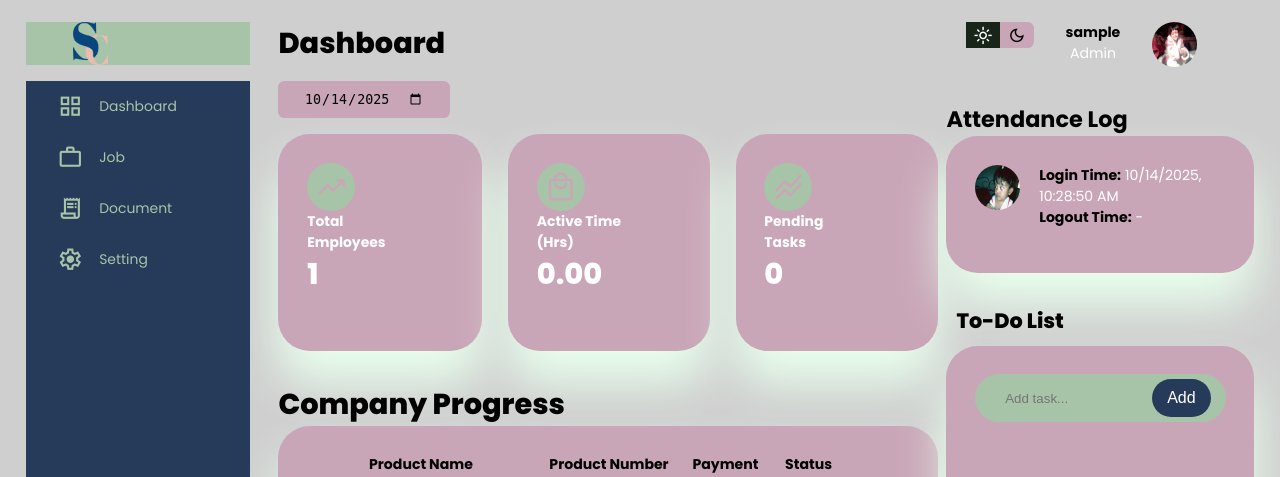
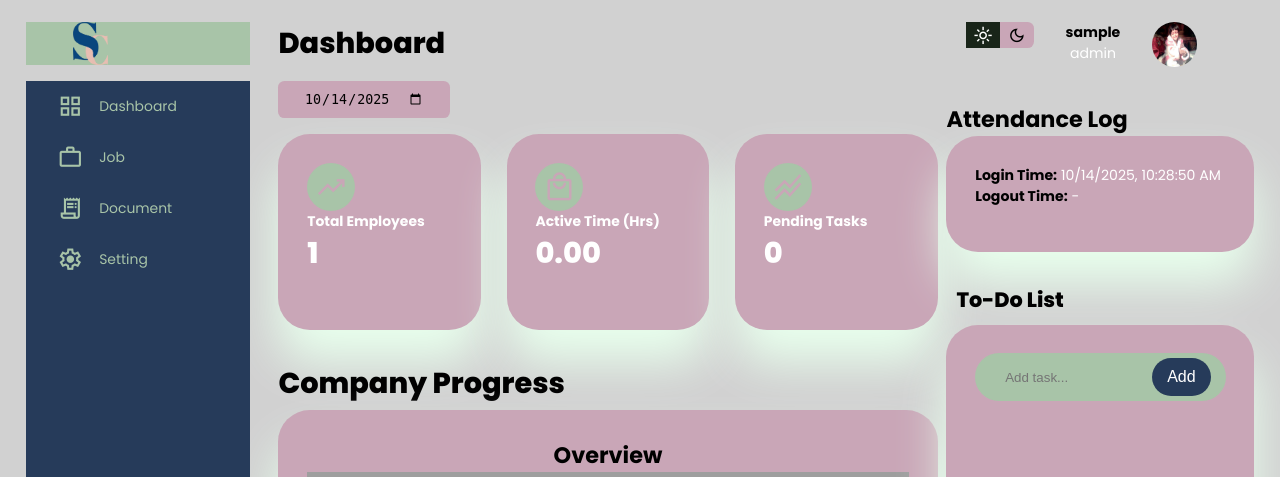
Before and after one commit to BadamiMas/SecureCorp-ICSP-, a Flask app: template templates/test.html in a window 1280 px wide. Shown: the top 477 px of the page. Run offline with Flask 3, Linux system fonts and the light colour scheme; the template is opened without the code that fills it: most values are stand-ins (such as "Sample title", 1, 10 or a date in 2020); some libraries are stand-ins or nearby versions; grey boxes are pictures that could not be loaded.

Commit message:
modified:   app.py 	modified:   static/css/test.css 	modified:   static/js/test.js 	modified:   templates/test.html

```diff
--- a/app.py
+++ b/app.py
@@ -132,15 +132,15 @@ def dashboard():
 
 @app.route('/acc_dashboard')
 def acc_dashboard():
-        return render_template('acc_dashboard.html', username=session['user'])
+        return render_template('acc_dashboard.html', username=session['user'], role=session.get('role', 'user'))
 
 @app.route('/head_dashboard')
 def head_dashboard():
-        return render_template('head_dashboard.html', username=session['user'])
+        return render_template('head_dashboard.html', username=session['user'], role=session.get('role', 'user'))
 
 @app.route('/hr_dashboard')
 def hr_dashboard():
-        return render_template('hr_dashboard.html', username=session['user'])
+        return render_template('hr_dashboard.html', username=session['user'], role=session.get('role', 'user'))
 
 
 @app.route('/get_total_employees')
--- a/static/css/test.css
+++ b/static/css/test.css
@@ -7,13 +7,13 @@
     --clr-success: #4dff4d;
     --clr-white: #c9a6b7; /*colour of box*/
     --clr-info-dark: #a8c4a8; /*sidemenu text*/
-    --clr-info-light: #183123; /*box shadow color dark mode*/
+    --clr-info-light: #586658; /*box shadow color dark mode*/
     --clr-dark: #000000;
     --clr-warning: #ffcc00;
     --clr-light: #e8ffed; /*box shadow color light mode*/
-    --clr-primary-variant: #1b381b;
+    --clr-primary-variant: #c9a6b7;
     --clr-dark-variant: #ffffff;
-    --clr-color-background: #cfcfcf;
+    --clr-color-background: #d1d1d1;
 
     --card-border-radius: 2rem;
     --border-radius-1: 0.4rem;
@@ -293,32 +293,30 @@ main .insights p {
 }
 
 
-/******************
-progress
-*******************/
-
-main .insights .progress {
-    position: relative;
-    width: 68px;
-    height: 68px;
-    border-radius: 50px;
-}
-
-
 
 /***************
 COMPANY PROGRESS
 *****************/
 
-main .recent_order {
+main .company_graph {
     margin-top: 2rem;
 }
 
-main .recent_order h2 {
+main .company_graph h2 {
     color: var(--clr-dark);
+    display: flex;
+    align-items: center;
+    justify-content: center;
 }
 
-main .recent_order .table-container {
+main .company_graph .charts {
+    display: grid;
+    grid-template-columns: 1fr;
+    gap: 20px;
+    margin-top: 5px;
+}
+
+main .company_graph .charts .charts-card {
     max-height: 60vh; /* adjust height as needed */
     overflow-y: auto;
     background-color: var(--clr-white);
@@ -444,7 +417,7 @@ RECENT UPDATES
 
 .right .recent_updates .update {
     display: grid;
-    grid-template-columns: 3rem auto;
+    grid-template-columns: 1fr;
     gap: 1rem;
     margin-bottom: 1rem;
 }
--- a/static/js/test.js
+++ b/static/js/test.js
@@ -164,3 +164,46 @@ function calculateActiveTime() {
 }
 
 setInterval(calculateActiveTime, 60000); // Update active hours every min
+
+
+
+// Define the chart function
+function drawVisualization() {
+  const data = google.visualization.arrayToDataTable([
+    ['Month', 'Cash Flow (SGD)', 'Recruitment (People)', 'Average'],
+    ['Jan',  12000, 3, 615],
+    ['Feb',  15000, 5, 682],
+    ['Mar',  8000, 2, 623],
+    ['Apr',  18000, 6, 609],
+    ['May',  14000, 4, 570]
+  ]);
+
+  const options = {
+    vAxes: {
+      0: { title: 'Cash Flow (SGD)', textStyle: { color: '#333' } },
+      1: { title: 'Recruitment (People)', textStyle: { color: '#333' } }
+    },
+    hAxis: { title: 'Month' },
+    seriesType: 'bars',
+    series: {
+      0: { targetAxisIndex: 0, color: '#2962ff' }, // cash flow (bar)
+      1: { type: 'line', targetAxisIndex: 1, color: '#00c853' } // recruitment (line)
+    },
+    backgroundColor: 'transparent',
+    chartArea: { width: '80%', height: '70%' },
+    legend: { position: 'bottom' }
+  };
+
+  const chart = new google.visualization.ComboChart(
+    document.getElementById('chart_div')
+  );
+  chart.draw(data, options);
+}
+
+// Load Google Charts
+google.charts.load('current', { packages: ['corechart'] });
+google.charts.setOnLoadCallback(drawVisualization);
+
+// Window resize
+window.addEventListener('resize', drawVisualization);
+setInterval(drawVisualization, 60000);
--- a/templates/test.html
+++ b/templates/test.html
@@ -5,6 +5,34 @@
     <title>Dashboard</title>
     <link rel="stylesheet" href="https://fonts.googleapis.com/css2?family=Material+Symbols+Outlined:opsz,wght,FILL,GRAD@24,400,0,0" />
     <link rel="stylesheet" href="{{ url_for('static', filename='css/test.css') }}">
+    <script type="text/javascript" src="https://www.gstatic.com/charts/loader.js"></script>
+    <script type="text/javascript">
+      google.charts.load('current', {'packages':['corechart']});
+      google.charts.setOnLoadCallback(drawVisualization);
+
+      function drawVisualization() {
+        // Some raw data (not necessarily accurate)
+        var data = google.visualization.arrayToDataTable([
+          ['Month', 'Bolivia', 'Ecuador', 'Madagascar', 'Papua New Guinea', 'Rwanda', 'Average'],
+          ['2004/05',  165,      938,         522,             998,           450,      614.6],
+          ['2005/06',  135,      1120,        599,             1268,          288,      682],
+          ['2006/07',  157,      1167,        587,             807,           397,      623],
+          ['2007/08',  139,      1110,        615,             968,           215,      609.4],
+          ['2008/09',  136,      691,         629,             1026,          366,      569.6]
+        ]);
+
+        var options = {
+          title : 'Monthly Coffee Production by Country',
+          vAxis: {title: 'Cups'},
+          hAxis: {title: 'Month'},
+          seriesType: 'bars',
+          series: {5: {type: 'line'}}
+        };
+
+        var chart = new google.visualization.ComboChart(document.getElementById('chart_div'));
+        chart.draw(data, options);
+      }
+    </script>
 </head>
 <body>
 
@@ -84,8 +112,6 @@
                         <h3>Total Employees</h3>
                         <h1 id="total-employees">0</h1>
                     </div>
-                    <div class="progress">
-                    </div>
                 </div>
             </div>
             <!--EMPLOYEES-->
@@ -98,8 +124,6 @@
                     <div class="left">
                         <h3>Active Time (Hrs)</h3>
                         <h1 id="active-hours">0</h1>
-                    </div>
-                    <div class="progress">
                     </div>
                 </div>
             </div>
@@ -114,8 +138,6 @@
                         <h3>Pending Tasks</h3>
                         <h1 id="pending-count">0</h1>
                     </div>
-                    <div class="progress">
-                    </div>
                 </div>
             </div>
             <!--PENDING TASKS-->
@@ -125,70 +147,16 @@
 
 
         <!--company progress start-->
-        <div class="recent_order">
+        <div class="company_graph">
             <h1>Company Progress</h1>
-            <div class="table-container">
-                <table>
-                    <thead>
-                        <tr>
-                            <th>Product Name</th>
-                            <th>Product Number</th>
-                            <th>Payment</th>
-                            <th>Status</th>
-                        </tr>
-                    </thead>
-                    <tbody>
-                        <tr>
-                            <td>Foldable Mini Drone</td>
-                            <td>85631</td>
-                            <td>Due</td>
-                            <td class="warning">Pending</td>
-                            <td class="primary">Details</td>
-                        </tr>
-                        <tr>
-                            <td>LARVENDER KF102 Drone</td>
-                            <td>36378</td>
-                            <td>Refunded</td>
-                            <td class="danger">Declined</td>
-                            <td class="primary">Details</td>
-                        </tr>
-                        <tr>
-                            <td>Ruko F11 Pro Drone</td>
-                            <td>49347</td>
-                            <td>Due</td>
-                            <td class="warning">Pending</td>
-                            <td class="primary">Details</td>
-                        </tr>
-                        <tr>
-                            <td>Drone with Camera Drone</td>
-                            <td>96996</td>
-                            <td>Paid</td>
-                            <td class="success">Delivered</td>
-                            <td class="primary">Details</td>
-                        </tr>
-                        <tr>
-                            <td>GPS 4K Drone</td>
-                            <td>22821</td>
-                            <td>Paid</td>
-                            <td class="success">Delivered</td>
-                            <td class="primary">Details</td>
-                        </tr>
-                        <tr>
-                            <td>DJI Air 2S</td>
-                            <td>81475</td>
-                            <td>Due</td>
-                            <td class="warning">Pending</td>
-                            <td class="primary">Details</td>
-                        </tr>
-                        <tr>
-                            <td>Lozenge Drone</td>
-                            <td>00482</td>
-                            <td>Paid</td>
-                            <td class="success">Delivered</td>
-                            <td class="primary">Details</td>
-                        </tr>
 
-                </table>
+            <div class="charts">
+                <div class="charts-card">
+                    <h2 class="chart-title">Overview</h2>
+                    <div id="chart_div" style="width: 100%; height: 425px;">
+                    </div>
+                </div>
+            </div>
         </div>
     <!--company progress end-->
         </main>
@@ -208,7 +176,7 @@
                 <div class="profile">
                     <div class="info">
                         <p><b>{{ username }}</b></p>
-                        <p>Admin</p>
+                        <p>{{role}}</p>
                         <small class="text-muted"></small>
                     </div>
                     <div class="profile-photo">
@@ -226,9 +194,6 @@
 
                 <div class="updates">
                     <div class="update">
-                        <div class="profile-photo">
-                            <img src="{{ url_for('static', filename='images/me2.jpg') }}">
-                        </div>
                         <div class="message">
                             <p><b>Login Time:</b> <span id="login-time">-</span></p>
                             <p><b>Logout Time:</b> <span id="logout-time">-</span></p>
@@ -264,5 +229,6 @@
 
 
 <script src="{{ url_for('static', filename='js/test.js') }}"></script>
+<script src="https://cdnjs.cloudflare.com/ajax/libs/apexcharts/3.35.5/apexcharts.min.js"></script>
 </body>
 </html>
```
Also changed, not shown: other parts of static/css/test.css (+5 -30 lines).
